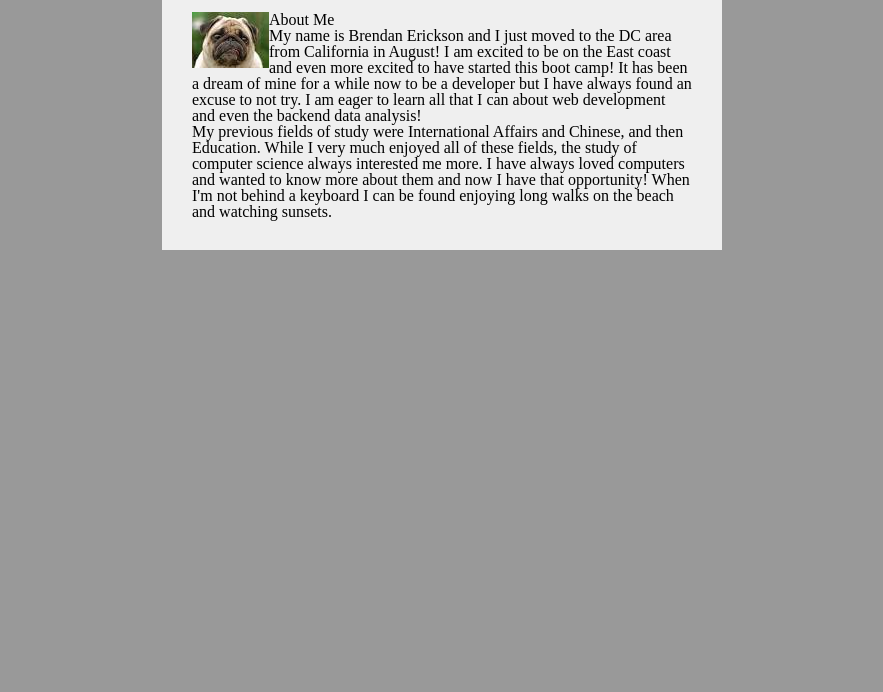
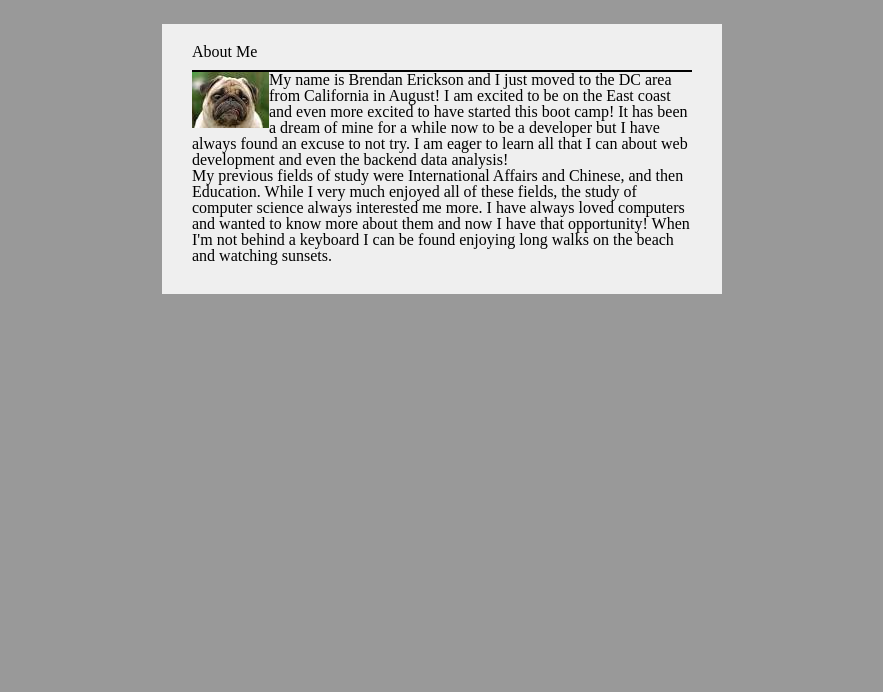
Before and after one commit to brer4449/First-Site, a plain HTML site: page index.html in a window 1280 px wide. Shown: the part 108-800 px from the top of the page, without its empty margins (198-1081 px from the left). Drawn offline with Linux system fonts and the light colour scheme.

Commit message:
Added class=image and break between header and text wrap

```diff
--- a/assets/css/style.css
+++ b/assets/css/style.css
@@ -184,6 +184,12 @@ h1 {
     padding-bottom: 0px;
 }
 
+h3 {
+  padding-bottom: 10px;
+  border-bottom: solid 2px;
+  border-bottom-color: black;
+}
+
 div.textbody {
   width: 500px;
   margin: 0 auto;
--- a/index.html
+++ b/index.html
@@ -17,12 +17,12 @@
             <li><a href="portfolio.html" >Portfolio</a></li>
             <li><a href="#" >About</a></li>
         </ul>
-
+        <br><br>
         <div class="textbody">
+            <h3>About Me</h3>
             <div class="image">
                 <img src="assets/images/pug.jpg" alt="image will go here"/>
             </div>
-            <h2>About Me</h2>
 
             <p> My name is Brendan Erickson and I just moved to the DC area from California in August! I am excited to be on the East coast and even more excited to have started this boot camp! It has been a dream of mine for a while now to be a developer but I have always found an excuse to not try. I am eager to learn all that I can about web development and even the backend data analysis!</p>
             <p>My previous fields of study were International Affairs and Chinese, and then Education. While I very much enjoyed all of these fields, the study of computer science always interested me more. I have always loved computers and wanted to know more about them and now I have that opportunity! When I'm not behind a keyboard I can be found enjoying long walks on the beach and watching sunsets.</p>
```
Also changed, not shown: contact.html (+2 -2 lines), portfolio.html (+2 -2 lines).
